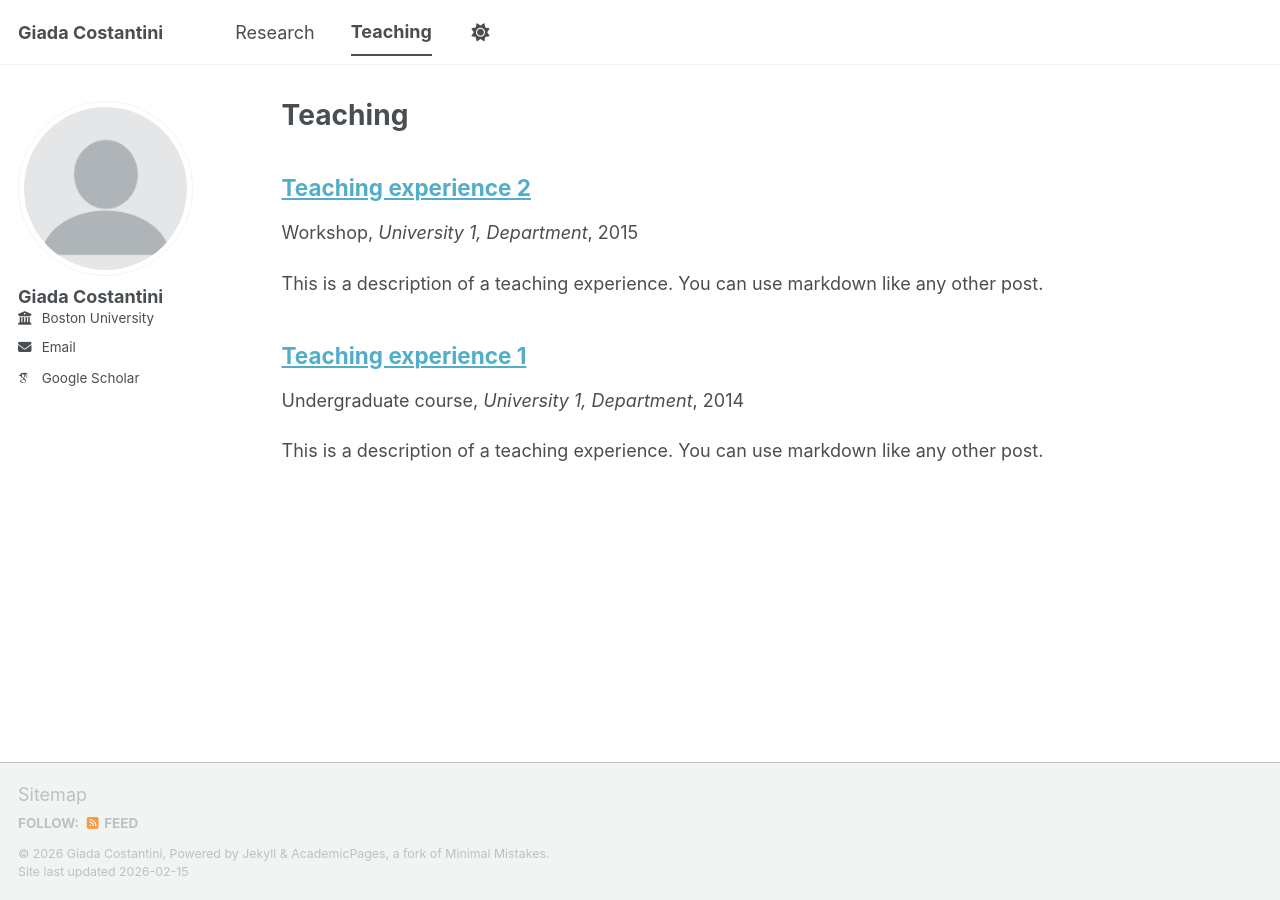
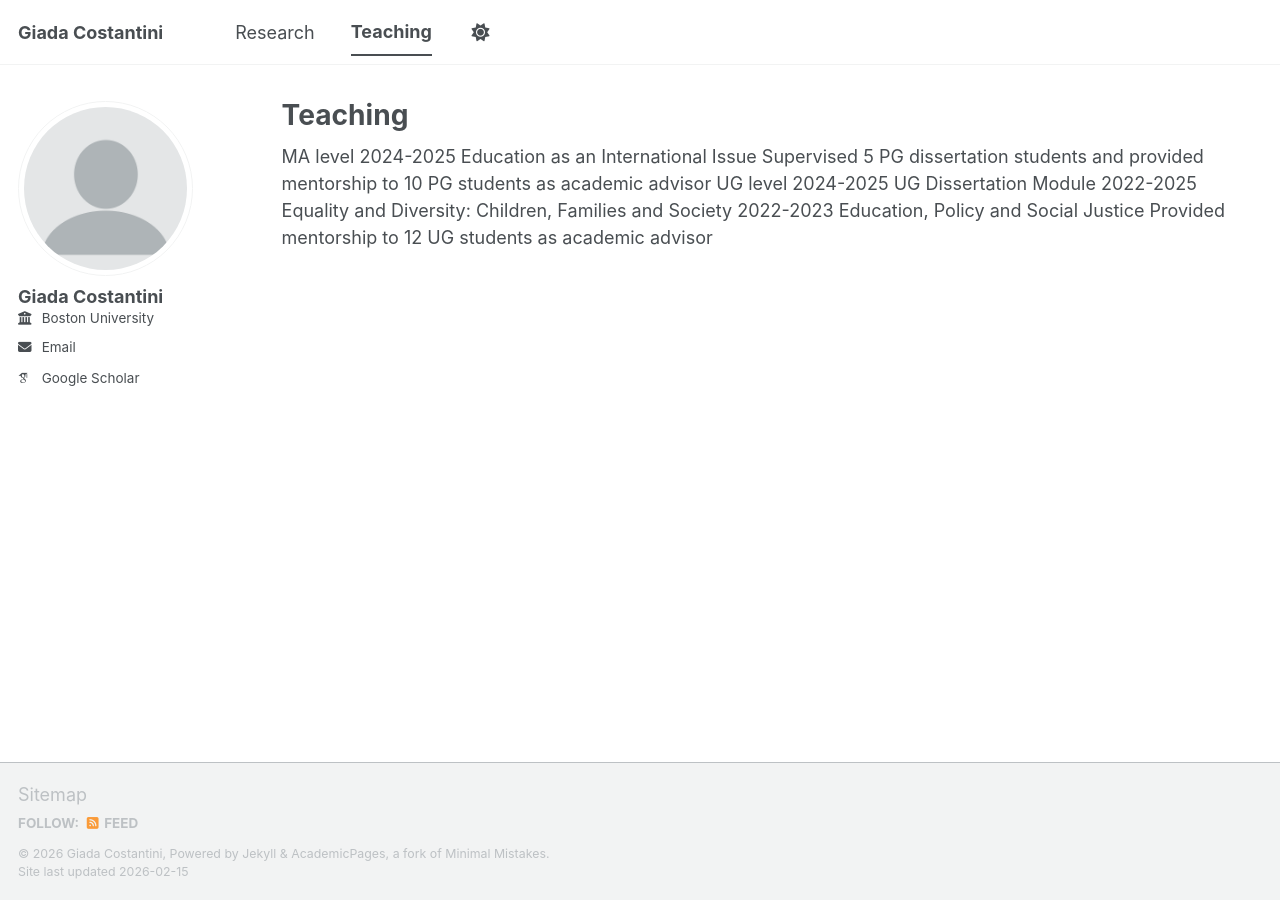
Before and after one commit to giada-costantini/giada-costantini.github.io, a Jekyll site: the page built from _pages/teaching.html, in a window 1280 px wide. Built offline with Jekyll 4.4.1, drawn with Linux system fonts in a browser that asks for light colours; some web fonts are replaced; a script bundle is joined from its source files by our own code; library files that are not in the unit come from our copies.

Commit message:
Update teaching page with course and mentorship info
Added details about teaching responsibilities and mentorship for MA and UG levels.

```diff
--- a/_pages/teaching.html
+++ b/_pages/teaching.html
@@ -5,8 +5,11 @@ permalink: /teaching/
 author_profile: true
 ---
 
-{% include base_path %}
-
-{% for post in site.teaching reversed %}
-  {% include archive-single.html %}
-{% endfor %}
+MA level
+2024-2025 Education as an International Issue
+Supervised 5 PG dissertation students and provided mentorship to 10 PG students as academic advisor
+UG level
+2024-2025 UG Dissertation Module
+2022-2025 Equality and Diversity: Children, Families and Society
+2022-2023 Education, Policy and Social Justice
+Provided mentorship to 12 UG students as academic advisor
```
